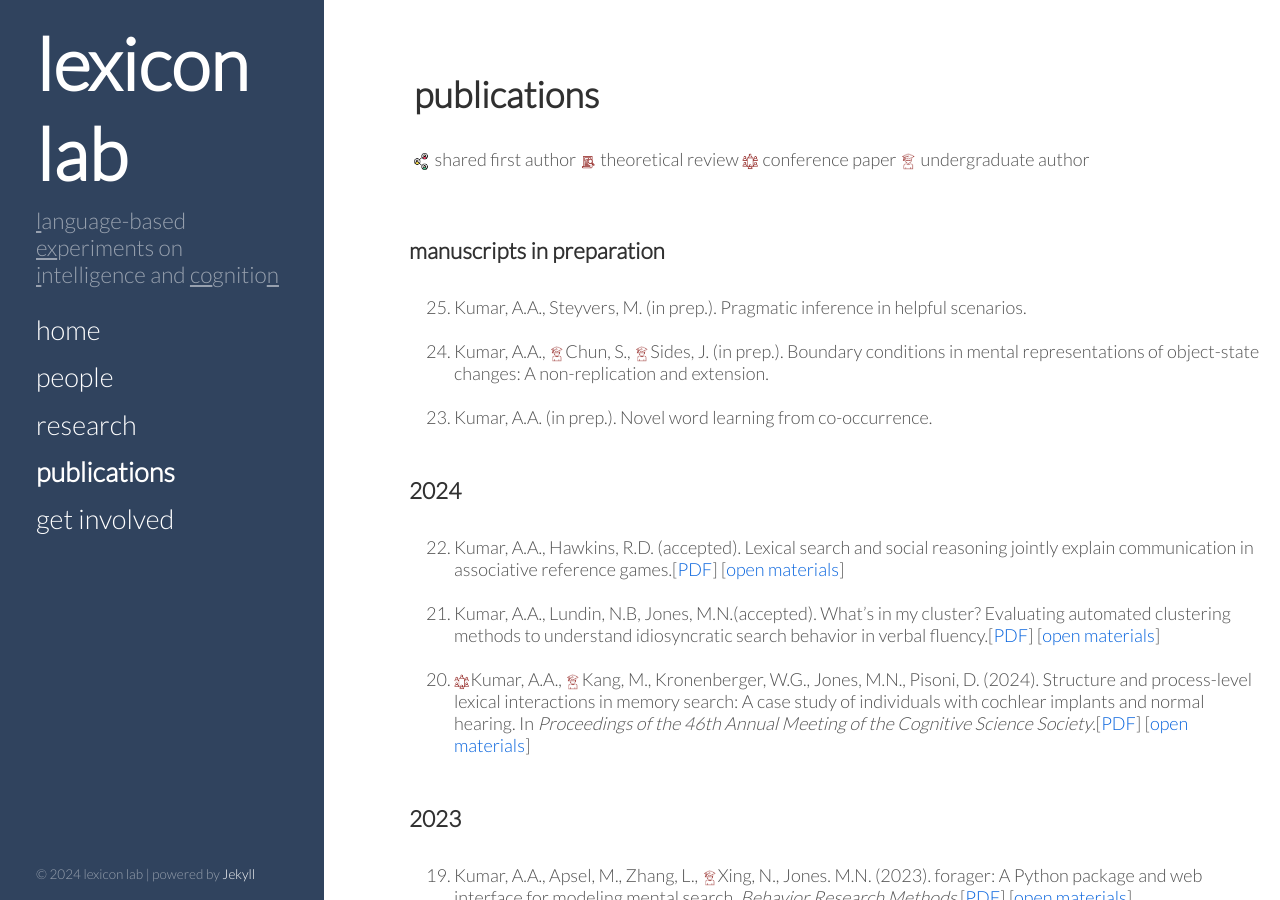
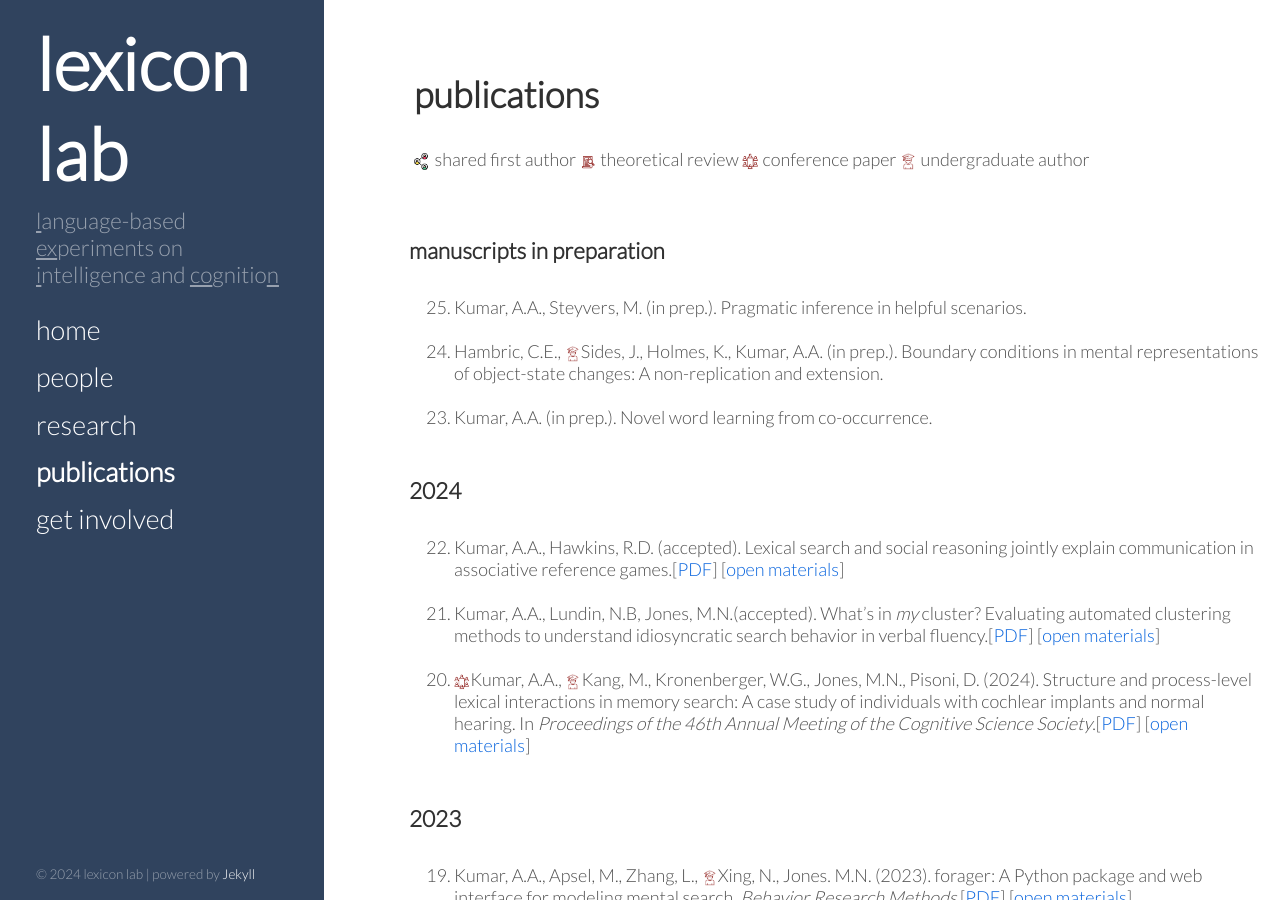
Before and after one commit to thelexiconlab/thelexiconlab.github.io, a Jekyll site: the page built from publications.html, in a window 1280 px wide and 900 px high. Built offline with Jekyll 4.4.1, drawn with Linux system fonts in a browser that asks for light colours; Markdown is read by kramdown in place of the engine named in the settings.

Commit message:
update pubs

```diff
--- a/publications.html
+++ b/publications.html
@@ -15,11 +15,11 @@ order: 4
 <ol reversed>
 <h3 class="unindent" > manuscripts in preparation </h3><br>
 <li><div>Kumar, A.A., Steyvers, M. (in prep.). Pragmatic inference in helpful scenarios.</div></li><br>
-<li><div>Kumar, A.A., <img src ="/images/icons/undergrad.png" alt="ug icon" class = "papericon" title="undergraduate author">Chun, S., <img src ="/images/icons/undergrad.png" alt="ug icon" class = "papericon" title="undergraduate author">Sides, J. (in prep.). Boundary conditions in mental representations of object-state changes: A non-replication and extension.</div></li><br>
+<li><div>Hambric, C.E., <img src ="/images/icons/undergrad.png" alt="ug icon" class = "papericon" title="undergraduate author">Sides, J., Holmes, K., Kumar, A.A. (in prep.). Boundary conditions in mental representations of object-state changes: A non-replication and extension.</div></li><br>
 <li><div>Kumar, A.A. (in prep.). Novel word learning from co-occurrence.</div></li><br>
 <h3 class="unindent"> 2024 </h3><br>
 <li><div>Kumar, A.A., Hawkins, R.D. (accepted). Lexical search and social reasoning jointly explain communication in associative reference games.[<a href="https://osf.io/preprints/psyarxiv/3a9kq" target="_blank" style="color:#0864dd;">PDF</a>] [<a href="https://github.com/hawkrobe/lexical-search-and-pragmatics" target="_blank" style="color:#0864dd;">open materials</a>]</div></li><br>
-<li><div>Kumar, A.A., Lundin, N.B, Jones, M.N.(accepted). What’s in my cluster? Evaluating automated clustering methods to understand idiosyncratic search behavior in verbal fluency.[<a href="https://osf.io/preprints/psyarxiv/9anmr" target="_blank" style="color:#0864dd;">PDF</a>] [<a href="https://github.com/thelexiconlab/whats-in-my-cluster" target="_blank" style="color:#0864dd;">open materials</a>]</div></li><br>
+<li><div>Kumar, A.A., Lundin, N.B, Jones, M.N.(accepted). What’s in <i>my</i> cluster? Evaluating automated clustering methods to understand idiosyncratic search behavior in verbal fluency.[<a href="https://osf.io/preprints/psyarxiv/9anmr" target="_blank" style="color:#0864dd;">PDF</a>] [<a href="https://github.com/thelexiconlab/whats-in-my-cluster" target="_blank" style="color:#0864dd;">open materials</a>]</div></li><br>
 <li><div><img src ="/images/icons/conference.png" alt="conference icon" class = "papericon">Kumar, A.A., <img src ="/images/icons/undergrad.png" alt="ug icon" class = "papericon" title="undergraduate author">Kang, M., Kronenberger, W.G., Jones, M.N., Pisoni, D. (2024). Structure and process-level lexical interactions in memory search: A case study of individuals with cochlear implants and normal hearing. In <i> Proceedings of the 46th Annual Meeting of the Cognitive Science Society</i>.[<a href="https://drive.google.com/file/d/1bVGQ8VQP5yoAcPEwUccNU6PJAWGw3vG1/view?usp=sharing" target="_blank" style="color:#0864dd;">PDF</a>] [<a href="https://github.com/thelexiconlab/cochlear-project" target="_blank" style="color:#0864dd;">open materials</a>]</div></li><br>
 <h3 class="unindent"> 2023 </h3><br>
 <li><div>Kumar, A.A., Apsel, M., Zhang, L., <img src ="/images/icons/undergrad.png" alt="ug icon" class = "papericon" title="undergraduate author">Xing, N., Jones. M.N. (2023). forager: A Python package and web interface for modeling mental search. <i>Behavior Research Methods</i> [<a href="https://psyarxiv.com/3y9df" target="_blank" style="color:#0864dd;">PDF</a>] [<a href="https://github.com/thelexiconlab/forager-analyses" target="_blank" style="color:#0864dd;">open materials</a>]</div></li><br>
```
